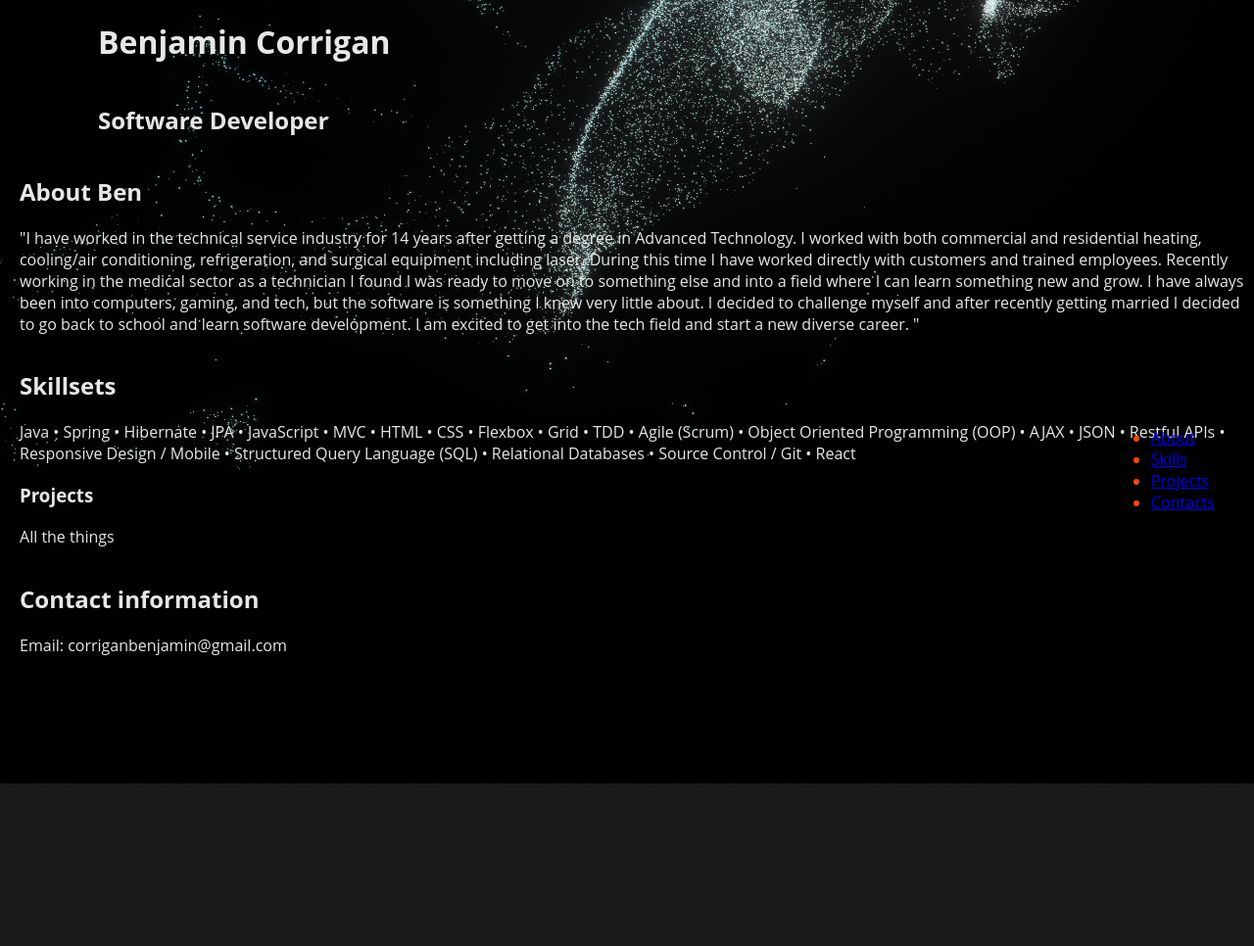
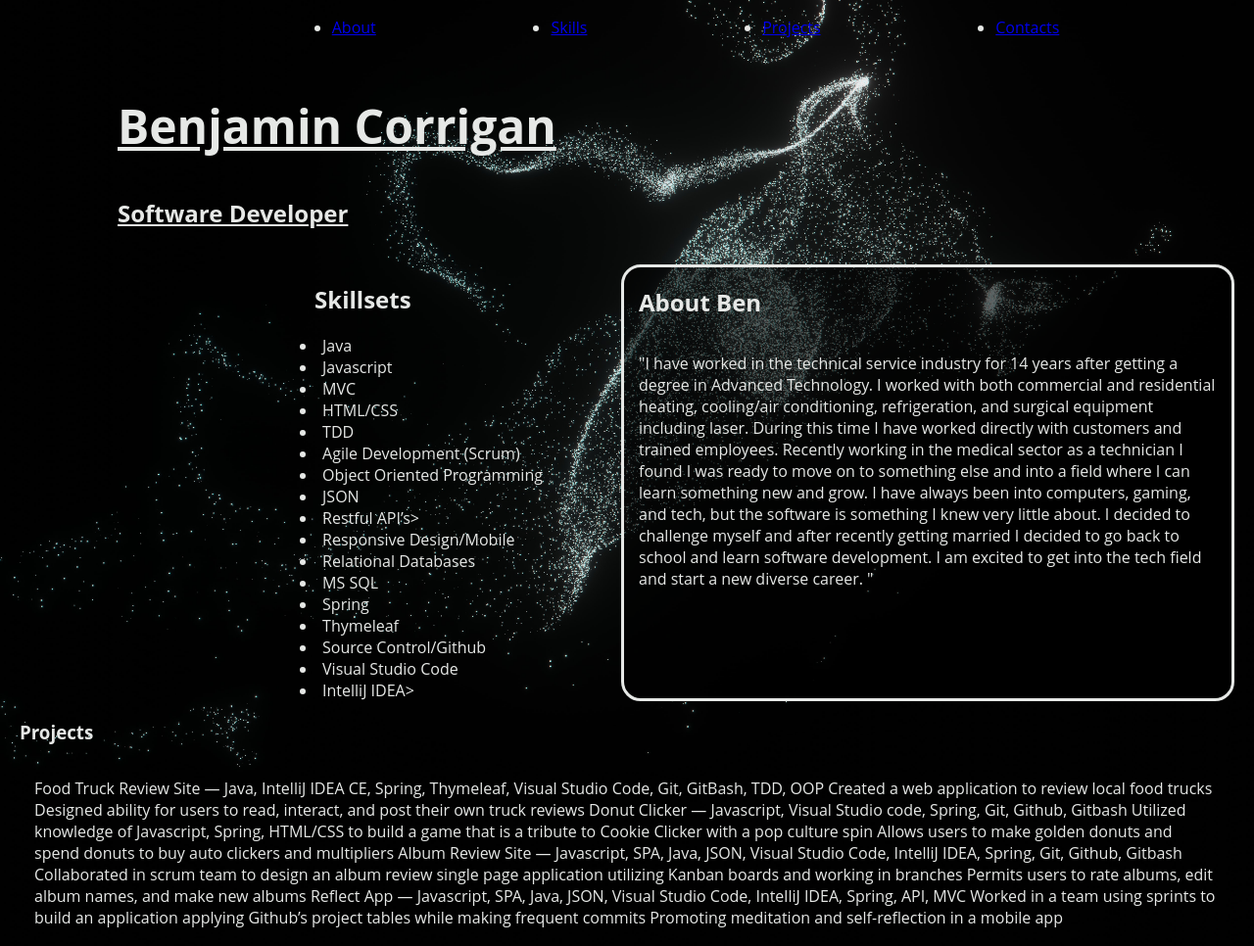
Before and after one commit to BenjaminCorrigan/BenjaminCorrigan.github.io, a plain HTML site: page index.html in a window 1280 px wide. Shown: the top 966 px of the page at 98% size. Before the commit the page ends 800 px from the top, so only its background shows below. Drawn offline with Linux system fonts and the light colour scheme.

Commit message:
style CSS

```diff
--- a/css/style.css
+++ b/css/style.css
@@ -1,4 +1,17 @@
 
+.container{
+    margin-left: 20px;
+    margin-right: 20px;
+}
+.navigation__items {
+    display: flex;
+    flex-direction: row;
+    text-align:center;
+    line-height: 1.5em;
+    justify-content: space-evenly;
+    text-decoration: none;
+
+}
 
 header {
     display: flex;
@@ -6,8 +19,17 @@ header {
     margin-left: 100px;
 
 }
+.name-intro{
+    text-decoration: underline;
+}
 
-.grid {
+.name{
+    font-size: xxx-large;
+
+}
+
+
+/* .grid {
     display: flex;
     grid-template-columns: 6fr 4fr;
     max-width: 1366px;
@@ -15,6 +37,32 @@ header {
     margin-right: auto;
     column-gap: 20px;
     flex-direction: column;
+} */
+.about-skills{
+    display: flex;
+    padding-top: 1em;
+    flex-direction: row-reverse;
+
+}
+.main-content__title{
+    padding-left: 15px;
+}
+
+.about-title{
+    width: 50%;
+    border: white;
+    border:solid;
+    background-color: rgba(0, 0, 0, 0.575);
+    border-radius: 20px;
+
+}
+.skill-content{
+   padding-right: 5em;
+   width:100%;
+
+}
+p{
+    padding: 15px;
 }
 
 body {
@@ -33,29 +81,3 @@ body {
     background-size: cover;
 
 }
-h2 {
-    display: flex;
-
-}
-
-
-/* .navigation__items {
-    display: flex;
-    flex-direction: column;
-    text-align: right;
-    line-height: 1.5em;
-    align-items: flex-end;
-} */
-
-
-
-.navigation {
-    color: orangered;
-    position: fixed;
-    padding: 20px;
-    border-radius: 20px;
-    top: 50%;
-    bottom: auto;
-    right: 20px;
-
-}
--- a/index.html
+++ b/index.html
@@ -11,44 +11,78 @@
 <body>
   <div class="container">
       <header class="header">
-        <h1 class="intro underline">Benjamin Corrigan</h1>
+        <nav class="navigation" id="navigation">
+          <ul class="navigation__items">
+           <li class="nav__link"><a href="#about">About</a></li>
+           <li class="nav__link"><a href="#skills">Skills</a></li>
+           <li class="nav__link"><a href="#projects">Projects</a></li>
+           <li class="nav__link"><a href="#contact">Contacts</a></li>
+          </ul>
+        </nav>
+      <section class="name-intro">
+        <h1 class="name">Benjamin Corrigan</h1>
         <h2 class="intro">Software Developer</h2>
+      </section>
 
-         <Nav class="navigation" id="navigation">
-           <ul class="navigation__items">
-            <li class="nav__link"><a href="#about">About</a></li>
-            <li class="nav__link"><a href="#skills">Skills</a></li>
-            <li class="nav__link"><a href="#projects">Projects</a></li>
-            <li class="nav__link"><a href="#contact">Contacts</a></li>
-           </ul>
-         </Nav>
       </header>
        <div class="main">
          <div class="grid">
-         <section class="section" id="about">
+
+        <div class="about-skills">
+         <section class="about-title" id="about">
            <h2 class="about__title main-content__title">About Ben</h2>
-           <p>
+           <p class="about-content">
             "I have worked in the technical service industry for 14 years after getting a degree in Advanced Technology. I worked with both commercial and residential heating, cooling/air conditioning, refrigeration, and surgical equipment including laser. During this time I have worked directly with customers and trained employees. Recently working in the medical sector as a technician I found I was ready to move on to something else and into a field where I can learn something new and grow. I have always been into computers, gaming, and tech, but the software is something I knew very little about. I decided to challenge myself and after recently getting married I decided to go back to school and learn software development. I am excited to get into the tech field and start a new diverse career. "
            </p>
           </section>
-          <section class="Skills main__content">
+          <section class="sills-main">
             <h2 class="main-content__title skills__title" id="skills">Skillsets
             </h2>
-            <section class="section" id="Skills">
+            <section class="skill-content" id="Skills">
               <article class="skills__skill">
-               <h3 class="Kill__title"></h3>
-                <p>
-                  Java • Spring • Hibernate • JPA • JavaScript • MVC • HTML • CSS • Flexbox • Grid • TDD • Agile (Scrum) • Object Oriented Programming (OOP) • AJAX • JSON • Restful APIs • Responsive Design / Mobile • Structured Query Language (SQL) • Relational Databases • Source Control / Git • React
-                </p>
+               <h3 class="skills__title"></h3>
+
+                  <li>Java</li>
+                  <li>Javascript</li>
+                  <li>MVC</li>
+                  <li>HTML/CSS</li>
+                  <li>TDD </li>
+                  <li>Agile Development (Scrum)</li>
+                  <li>Object Oriented Programming </li>
+                  <li>JSON</li>
+                  <li>Restful API’s></li>
+                  <li>Responsive Design/Mobile </li>
+                  <li>Relational Databases</li>
+                  <li>MS SQL</li>
+                  <li>Spring</li>
+                  <li>Thymeleaf </li>
+                  <li>Source Control/Github</li>
+                  <li>Visual Studio Code</li>
+                  <li>IntelliJ IDEA></li>
               </article>
+            </section>
+          </section>
+        </div>
               <article class="projects__project">
                 <h3 class="project__title">Projects</h3>
                 <p class="project __description">
-                  All the things
+                  Food Truck Review Site —  Java, IntelliJ IDEA CE, Spring, Thymeleaf, Visual Studio Code, Git, GitBash, TDD, OOP
+Created a web application to review local food trucks
+Designed ability for users to read, interact, and post their own truck reviews
+Donut  Clicker — Javascript, Visual Studio code, Spring, Git, Github, Gitbash
+Utilized knowledge of Javascript, Spring, HTML/CSS to build a game that is a tribute to Cookie Clicker with a pop culture spin
+Allows users to make golden donuts and spend donuts to buy auto clickers and multipliers
+Album Review Site — Javascript, SPA, Java, JSON, Visual Studio Code, IntelliJ IDEA, Spring, Git, Github, Gitbash
+Collaborated in scrum team to design an album review single page application utilizing Kanban boards and working in branches
+Permits users to rate albums, edit album names, and make new albums
+Reflect App — Javascript, SPA, Java, JSON, Visual Studio Code, IntelliJ IDEA, Spring, API, MVC
+Worked in a team using sprints to build an application applying Github’s project tables while making frequent commits
+Promoting meditation and self-reflection in a mobile app
+
                 </p>
               </article>
-            </section>
-          </section>
+
+
           <section class="contact" id="contact">
             <h2 class="main-contact__title">Contact information</h2>
             <p>Email: corriganbenjamin@gmail.com</p>
```
